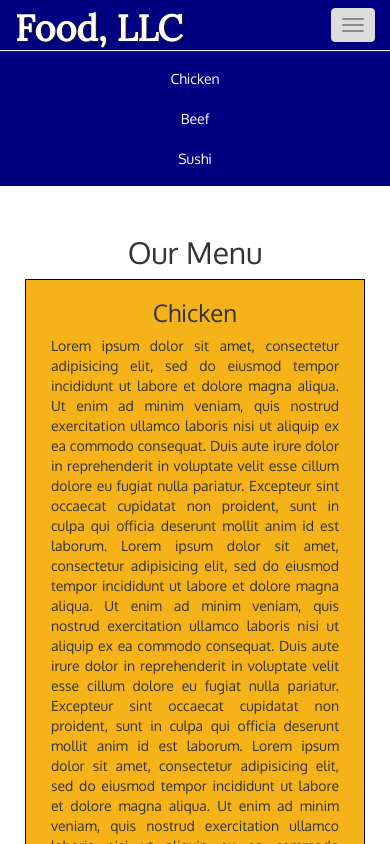
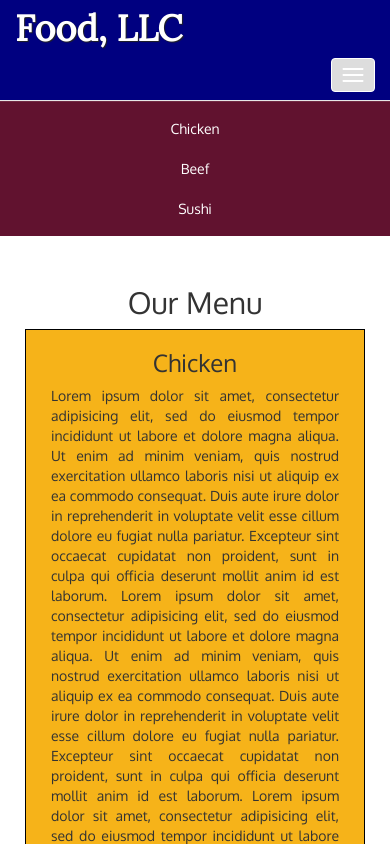
Before and after one commit to karthikr1901/Coursera-assignment, a plain HTML site: page Module3_Soln/index.html in a window 390 px wide. Both pictures are taken after a click on the button "Toggle navigation". Shown: the top 844 px of the page. Drawn offline with Linux system fonts and the light colour scheme.

Commit message:
css for collapsable nav v1.1

```diff
--- a/Module3_Soln/css/style.css
+++ b/Module3_Soln/css/style.css
@@ -56,3 +56,22 @@ p{
   margin-bottom: 0;
   line-height: .75;
 }
+
+.navbar-brand a:hover, .navbar-brand a:focus {
+  text-decoration: none;
+}
+
+.navbar-header button.navbar-toggle {
+  clear: both;
+}
+
+.navbar-header button.navbar-toggle, .navbar-header .icon-bar{
+  border: 1px solid #ffffff;
+  background-color: #61122f;
+}
+
+@media (max-width: 767px) {
+  #collapsable-nav{
+    background-color: #61122f;
+  }
+}
```
